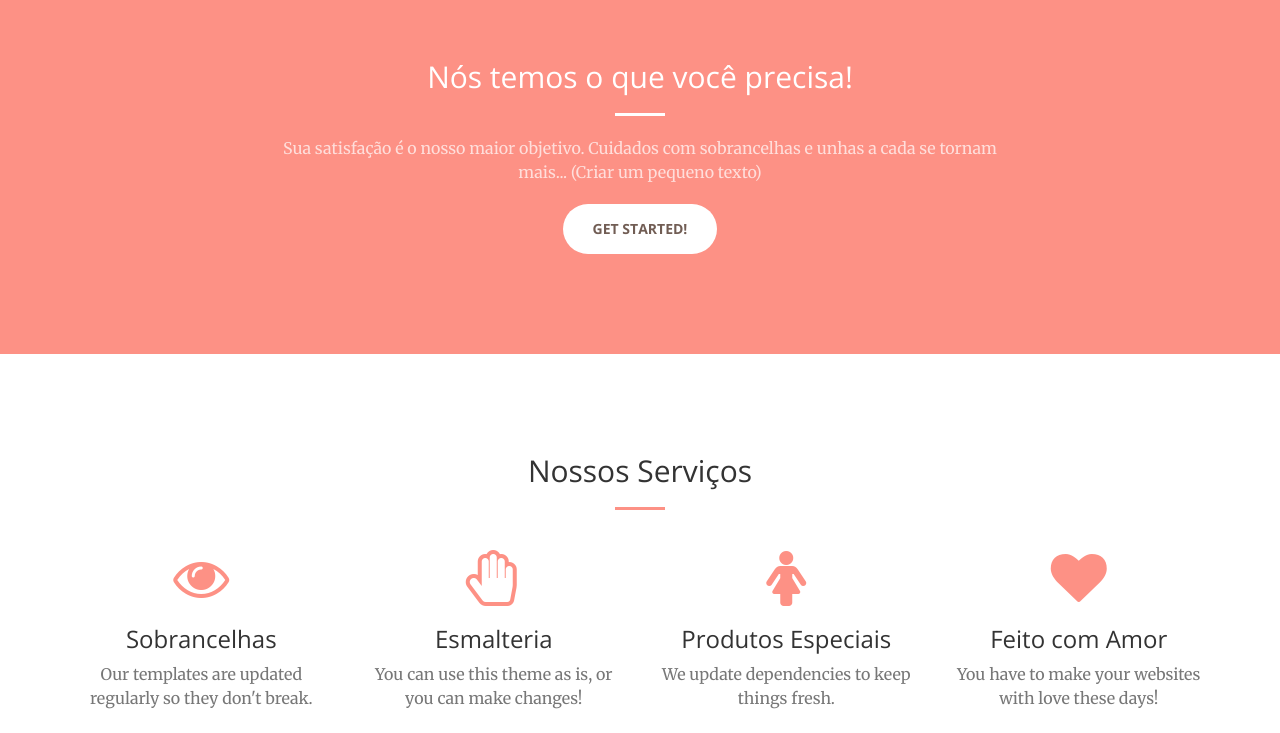
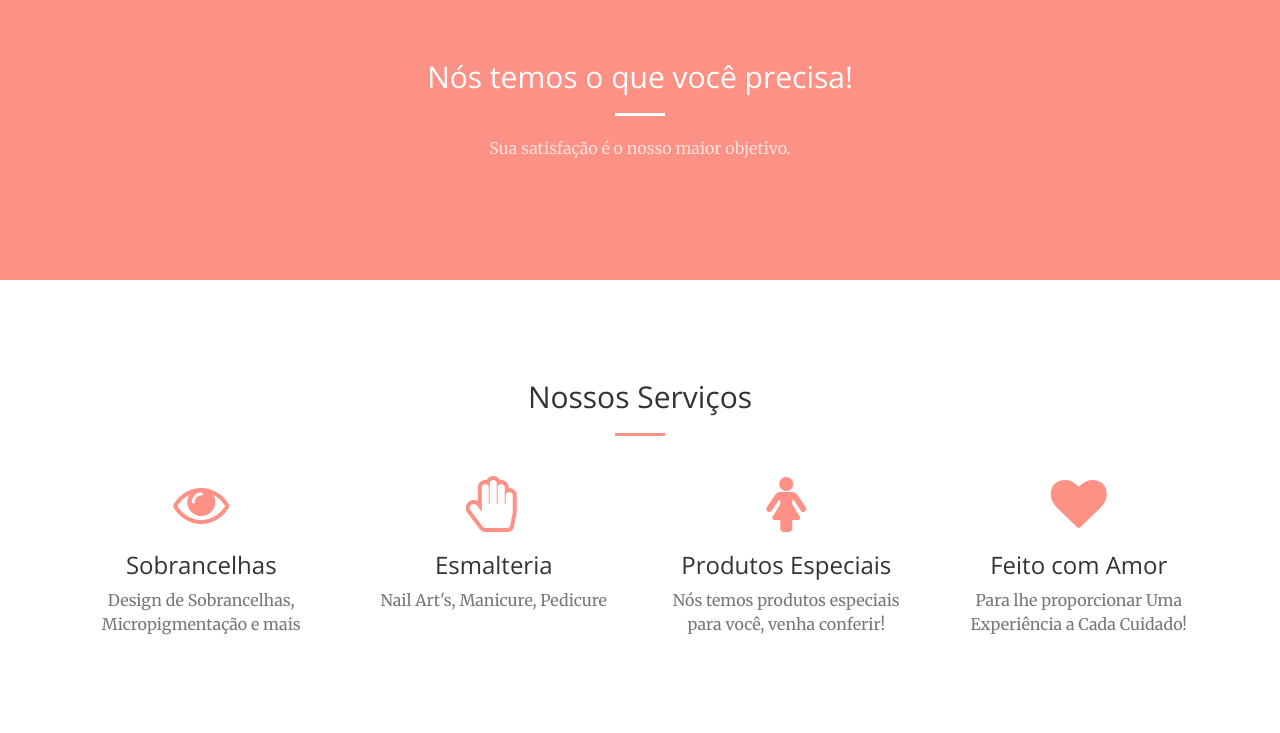
Before and after one commit to studiouniversus/studiouniversus.github.io, a plain HTML site: page index.html in a window 1280 px wide. Shown: the part 840-1573 px from the top of the page. Drawn offline with nearby package versions, Linux system fonts and the light colour scheme.

Commit message:
some fixes

```diff
--- a/index.html
+++ b/index.html
@@ -7,7 +7,7 @@
 	<title>Studio Universus</title>
 	<meta name="author" content="CodeSlim - Aristeu Roriz">
 	<meta name="description" content="Studio de sobrancelhas e esmalteria com técnicas exclusivas. Nós iremos além para lhe proporcionar Uma Experiência a Cada Cuidado!">
-	<meta name="keywords" content="sobrancelhas, micropigmentação, esmalteria, unhas, pés, mãos, gama, df, valparaiso, luziania, go">
+	<meta name="keywords" content="design de sobrancelhas, micropigmentação, esmalteria, unhas, pés, mãos, gama, df, valparaiso, luziania, go">
 	<meta name="robots" content="index,follow">
 
 	<meta name="google-site-verification" content="GeztMRT6JJObbAgqp6C1j27z-qp3L3Sf-xz5dURZWA0" />
@@ -83,8 +83,8 @@
             <div class="col-lg-8 col-lg-offset-2 text-center">
                 <h2 class="section-heading">Nós temos o que você precisa!</h2>
                 <hr class="light">
-                <p class="text-faded">Sua satisfação é o nosso maior objetivo. Cuidados com sobrancelhas e unhas a cada se tornam mais... (Criar um pequeno texto)</p>
-                <a href="#services" class="page-scroll btn btn-default btn-xl sr-button">Get Started!</a>
+                <p class="text-faded">Sua satisfação é o nosso maior objetivo.</p>
+               <!--  <a href="#services" class="page-scroll btn btn-default btn-xl sr-button">Get Started!</a> -->
             </div>
         </div>
     </div>
@@ -104,28 +104,28 @@
                 <div class="service-box">
                     <i class="fa fa-4x fa-eye text-primary sr-icons"></i>
                     <h3>Sobrancelhas</h3>
-                    <p class="text-muted">Our templates are updated regularly so they don't break.</p>
+                    <p class="text-muted">Design de Sobrancelhas, Micropigmentação e mais</p>
                 </div>
             </div>
             <div class="col-lg-3 col-md-6 text-center">
                 <div class="service-box">
                     <i class="fa fa-4x fa-hand-paper-o text-primary sr-icons"></i>
                     <h3>Esmalteria</h3>
-                    <p class="text-muted">You can use this theme as is, or you can make changes!</p>
+                    <p class="text-muted">Nail Art's, Manicure, Pedicure</p>
                 </div>
             </div>
             <div class="col-lg-3 col-md-6 text-center">
                 <div class="service-box">
                     <i class="fa fa-4x fa-female text-primary sr-icons"></i>
                     <h3>Produtos Especiais</h3>
-                    <p class="text-muted">We update dependencies to keep things fresh.</p>
+                    <p class="text-muted">Nós temos produtos especiais para você, venha conferir!</p>
                 </div>
             </div>
             <div class="col-lg-3 col-md-6 text-center">
                 <div class="service-box">
                     <i class="fa fa-4x fa-heart text-primary sr-icons"></i>
                     <h3>Feito com Amor</h3>
-                    <p class="text-muted">You have to make your websites with love these days!</p>
+                    <p class="text-muted">Para lhe proporcionar Uma Experiência a Cada Cuidado!</p>
                 </div>
             </div>
         </div>
@@ -250,7 +250,7 @@
             </div>
             <div class="col-lg-4 text-center">
                 <i class="fa fa-envelope-o fa-3x sr-contact"></i>
-                <p><a href="contato@studiouniversus.com.br">contato@studiouniversus.com.br</a></p>
+                <p><a href="mailto:contato@studiouniversus.com.br">contato@studiouniversus.com.br</a></p>
             </div>
         </div>
     </div>
@@ -273,7 +273,7 @@
 			<div class="info">
 				<div class="row">
 					<div class="col-lg-12 col-md-12 col-sm-12 col-sx-12">
-						<p class="text-center">© Studio Universus - 2016 | <small class="text-center">Desenvolvidor por <a href="#"">Codyzy</a></small></p>
+						<p class="text-center">© Studio Universus - 2016 | <small class="text-center">Desenvolvidor por <a href="https://codeslim.github.io/"">CodeSlim</a></small></p>
 					</div>
 				</div>
 			</div>
```
